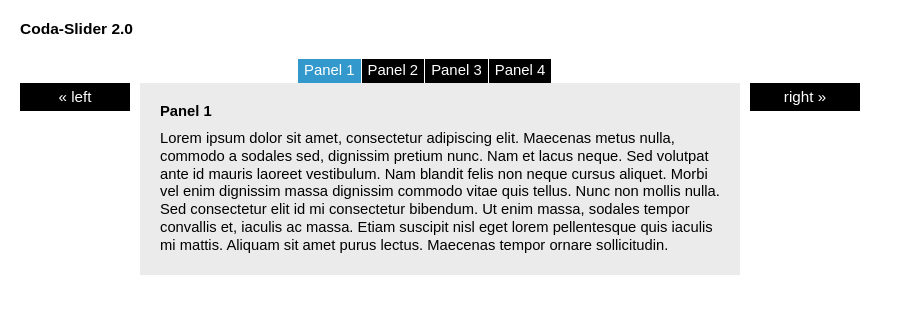
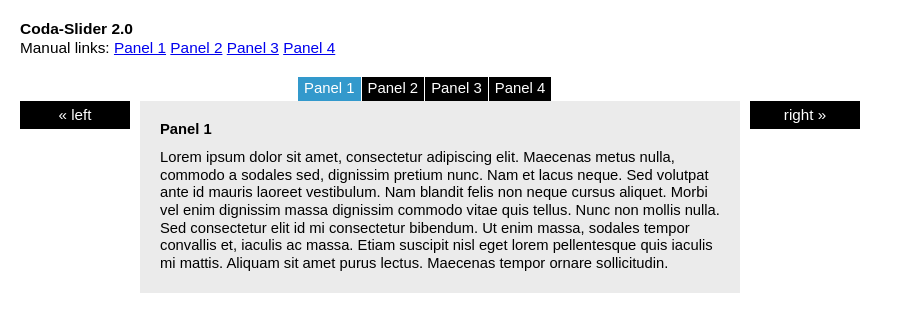
Before and after one commit to smoothcontract/coda-slider, a plain HTML site: page index.html in a window 1280 px wide. Shown: the whole page, without its empty margins (0-903 px from the left). Drawn offline with Linux system fonts and the light colour scheme.

Commit message:
Fixed a typo, added manual links for testing and some custom id's for two of the panels

```diff
--- a/index.html
+++ b/index.html
@@ -33,7 +33,7 @@
 
 <noscript>
 	<div>
-        <p>Unfortunately your browser does not hava JavaScript capabilities which are required to exploit full functionality of our site. This could be the result of two possible scenarios:</p>
+        <p>Unfortunately your browser does not have JavaScript capabilities which are required to exploit full functionality of our site. This could be the result of two possible scenarios:</p>
         <ol>
             <li>You are using an old web browser, in which case you should upgrade it to a newer version. We recommend the latest version of <a href="http://www.getfirefox.com">Firefox</a>.</li>
             <li>You have disabled JavaScript in you browser, in which case you will have to enable it to properly use our site. <a href="http://www.google.com/support/bin/answer.py?answer=23852">Learn how to enable JavaScript</a>.</li>
@@ -41,15 +41,23 @@
     </div>
 </noscript>
 
+<div class="manual-links">
+	<span>Manual links:</span>
+	<a class="xtrig" href="#panel1" rel="coda-slider-1">Panel 1</a>
+	<a class="xtrig" href="#panel2" rel="coda-slider-1">Panel 2</a>
+	<a class="xtrig" href="#3" rel="coda-slider-1">Panel 3</a>
+	<a class="xtrig" href="#4" rel="coda-slider-1">Panel 4</a>
+</div>
+
 <div class="coda-slider-wrapper">
 	<div class="coda-slider preload" id="coda-slider-1">
-		<div class="panel">
+		<div class="panel" id="panel1">
 			<div class="panel-wrapper">
 				<h2 class="title">Panel 1</h2>
 				<p>Lorem ipsum dolor sit amet, consectetur adipiscing elit. Maecenas metus nulla, commodo a sodales sed, dignissim pretium nunc. Nam et lacus neque. Sed volutpat ante id mauris laoreet vestibulum. Nam blandit felis non neque cursus aliquet. Morbi vel enim dignissim massa dignissim commodo vitae quis tellus. Nunc non mollis nulla. Sed consectetur elit id mi consectetur bibendum. Ut enim massa, sodales tempor convallis et, iaculis ac massa. Etiam suscipit nisl eget lorem pellentesque quis iaculis mi mattis. Aliquam sit amet purus lectus. Maecenas tempor ornare sollicitudin.</p>
 			</div>
 		</div>
-		<div class="panel">
+		<div class="panel" id="panel2">
 			<div class="panel-wrapper">
 				<h2 class="title">Panel 2</h2>
 				<p>Proin nec turpis eget dolor dictum lacinia. Nullam nunc magna, tincidunt eu porta in, faucibus sed magna. Suspendisse laoreet ornare ullamcorper. Nulla in tortor nibh. Pellentesque sed est vitae odio vestibulum aliquet in nec leo.</p>
```
